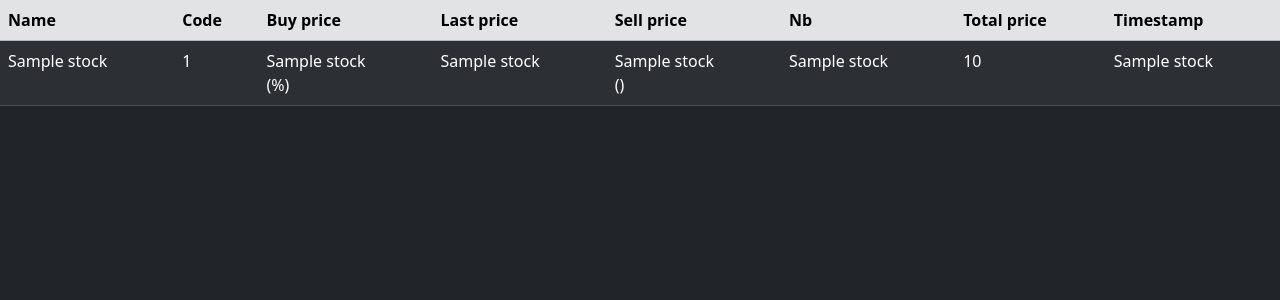
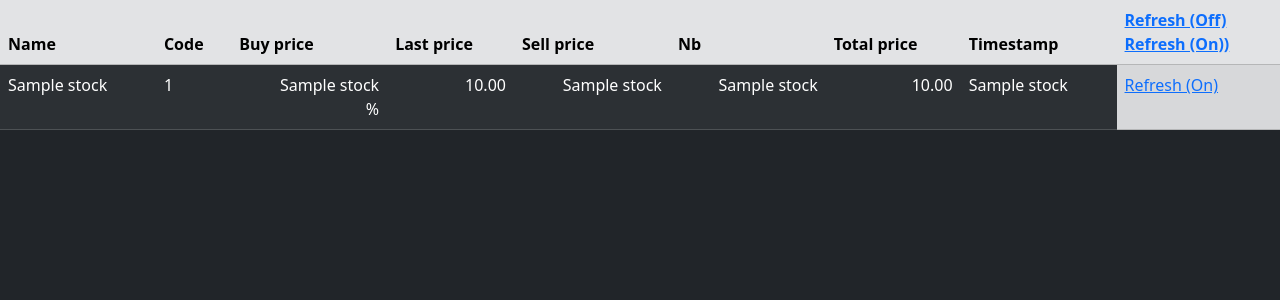
Before and after one commit to GPU-Perso/PEA-Django, a Django app: page / in a window 1280 px wide. Shown: the top 300 px of the page. Run offline with Django 4.2, Linux system fonts and the light colour scheme; tables that the repository leaves empty hold one stand-in row (values such as "Sample post"); a database or web service that is not in the repository returns one stand-in record (values such as "Sample title").

Commit message:
Refresh on/offline + numbers format and alignment Update method from Stosk added to avoid storing stuff in views

```diff
--- a/src/PEAWeb/settings.py
+++ b/src/PEAWeb/settings.py
@@ -117,7 +117,9 @@ USE_TZ = True
 # https://docs.djangoproject.com/en/4.2/howto/static-files/
 
 STATIC_URL = 'static/'
-
+STATICFILES_DIRS = [
+    BASE_DIR/"PEAWeb/static"
+]
 # Default primary key field type
 # https://docs.djangoproject.com/en/4.2/ref/settings/#default-auto-field
 
--- a/src/PEAWeb/urls.py
+++ b/src/PEAWeb/urls.py
@@ -20,6 +20,7 @@ from stocks.views import stocks_list, stock_update
 
 urlpatterns = [
     path('', stocks_list),
+    path('online/<str:online>', stocks_list),
     path('update/code/<str:code>', stock_update),
     path('admin/', admin.site.urls),
 ]
--- a/src/stocks/stock.py
+++ b/src/stocks/stock.py
@@ -134,6 +134,10 @@ class Stock:
         database.conn.commit()
         cursor.close()
 
+    def update(self):
+        self.load()
+        self.store()
+
 def load_stocks(online=True, limit = None) -> list:
     stocks = []
     if not limit:
--- a/src/stocks/templates/stocks/index.html
+++ b/src/stocks/templates/stocks/index.html
@@ -19,25 +19,31 @@
             <th scope="col">Nb</th>
             <th scope="col">Total price</th>
             <th scope="col">Timestamp</th>
+            <th scope="col">
+                <a href="/">Refresh (Off)</a>
+                <br>
+                <a href="/online/True">Refresh (On))</a>
+            </th>
         </tr>
         </thead>
         <tbody class="table-dark">
         {% for stock in stocks_list %}
         {% if stock.buy_price_gap_percent > -5 %}
-            <tr class="table-danger">
+            <tr class="table-danger" id="{{ stock.code }}">
         {% elif stock.sell_price_gap_percent < 5 %}
-            <tr class="table-success">
+            <tr class="table-success" id="{{ stock.code }}">
         {% else %}
-            <tr>
+            <tr id="{{ stock.code }}">
         {% endif %}
                 <td>{{ stock.name }}</td>
                 <td>{{ stock.code }}</td>
-                <td>{{ stock.buy_price }}<br>({{ stock.buy_price_gap_percent|floatformat:2 }}%)</td>
-                <td>{{ stock.last_price }}</td>
-                <td>{{ stock.sell_price }}<br>({{ stock.sell_price_gap_percent|floatformat:2 }})</td>
-                <td>{{ stock.nb }}</td>
-                <td>{{ stock.total_price }}</td>
+                <td align="right">{{ stock.buy_price }}<br>{{ stock.buy_price_gap_percent|floatformat:2 }}%</td>
+                <td align="right">{{ stock.last_price|floatformat:2 }}</td>
+                <td align="right">{{ stock.sell_price }}<br>{{ stock.sell_price_gap_percent|floatformat:2 }}</td>
+                <td align="right">{{ stock.nb }}</td>
+                <td align="right">{{ stock.total_price|floatformat:2 }}</td>
                 <td>{{ stock.timestamp }}</td>
+            <td class="table-secondary"><a href="/update/code/{{ stock.code }}">Refresh (On)</a></td>
             </tr>
         {% endfor %}
         </tbody>
--- a/src/stocks/views.py
+++ b/src/stocks/views.py
@@ -4,11 +4,10 @@ from stocks.stock import load_stocks, Stock
 
 
 # Create your views here.
-def stocks_list(request):
-    data = load_stocks(online=False)
-    return render(request, "stocks/index.html", context={'stocks_list': data})
+def stocks_list(request, online=False):
+    data = load_stocks(bool(online))
+    return render(request, "stocks/index.html", context={'stocks_list': data, "online": online})
 def stock_update(request, code):
     s = Stock(code)
-    s.load()
-    s.store()
+    s.update()
     return render(request, "stocks/row.html", context={'stock': s})
```
